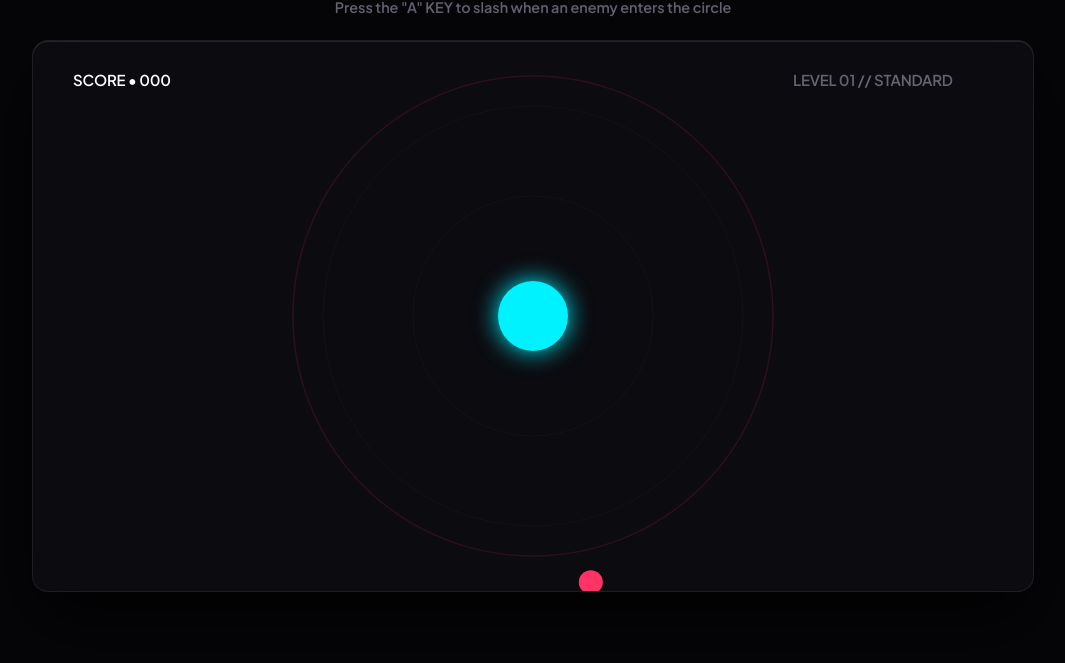
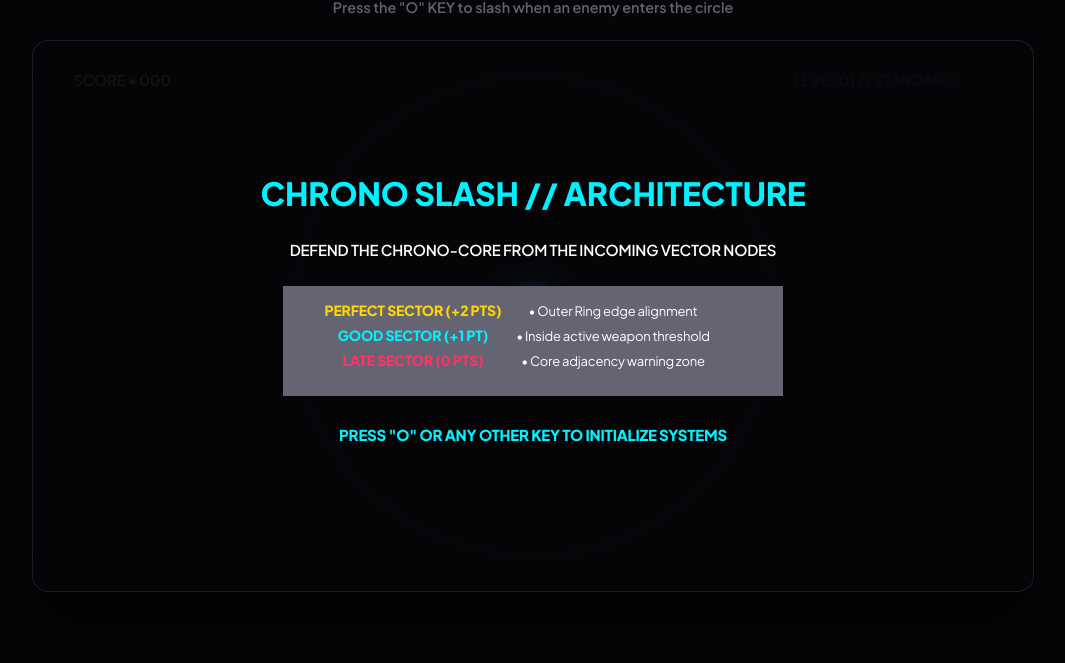
Before and after one commit to SubTomic1833/Chrono-Slash, a plain HTML site: page index.html in a window 1280 px wide. Shown: the part 137-800 px from the top of the page, without its empty margins (107-1172 px from the left). Drawn offline with Linux system fonts and the light colour scheme.

Commit message:
implemented instructions screen

```diff
--- a/index.html
+++ b/index.html
@@ -58,7 +58,7 @@
 
     <div class="header-container">
         <h1>Chrono Slash</h1>
-        <p>Press the "A" KEY to slash when an enemy enters the circle</p>
+        <p>Press the "O" KEY to slash when an enemy enters the circle</p>
     </div>
 
     <canvas id="gameCanvas" width="1000" height="550"></canvas>
@@ -80,7 +80,9 @@
         let shakeIntensity = 0;
         let shakeDecay = 0.9;
 
-        let isKeyALocked = false;
+        let isKeyOLocked = false;
+
+        let gameState = "START";
 
         const player = {
             x: canvas.width / 2,
@@ -92,22 +94,27 @@
         window.addEventListener('keydown', function(event) {
             event.preventDefault();
 
+            if (gameState === "START") {
+                gameState = "PLAYING";
+                return;
+            }
+
             if (gameOver) {
                 resetGame();
                 return;
             }
 
-            if (event.key === 'a' || event.key === 'A') {
-                if (isKeyALocked) return;
+            if (event.key === 'o' || event.key === 'O') {
+                if (isKeyOLocked) return;
 
                 handleSlash();
-                isKeyALocked = true;
+                isKeyOLocked = true;
             }
         });
 
         window.addEventListener('keyup', function(event) {
-            if (event.key === 'a' || event.key === 'A') {
-                isKeyALocked = false;
+            if (event.key === 'o' || event.key === 'O') {
+                isKeyOLocked = false;
             }
         });
 
@@ -202,7 +209,6 @@
                 angle: angle,
                 speed: speed,
                 radius: 12,
-                // NEW: Pass a custom individual offset tracker for wave oscillations
                 waveSeed: Math.random() * 1000
             });
         }
@@ -217,7 +223,7 @@
             frameCount = 0;
             currentLevel = 1;
             shakeIntensity = 0;
-            isKeyALocked = false;
+            isKeyOLocked = false;
         }
 
         function triggerShake(intensity) {
@@ -225,9 +231,9 @@
         }
 
         function update() {
-            frameCount++;
+            if (gameState === "PLAYING" && !gameOver) {
+                frameCount++;
 
-            if (!gameOver) {
                 if (score >= 50) {
                     currentLevel = 2;
                 }
@@ -294,14 +300,12 @@
                 for (let i = enemies.length - 1; i >= 0; i--) {
                     let enemy = enemies[i];
 
-                    // Base vector calculations driving toward the center point
                     let baseMoveX = Math.cos(enemy.angle) * enemy.speed;
                     let baseMoveY = Math.sin(enemy.angle) * enemy.speed;
 
                     if (currentLevel === 2) {
-                        // NEW: Inject wave manipulation. Calculates a perpendicular sidestepping shift vector using Math.sin
                         let waveFrequency = frameCount * 0.08 + enemy.waveSeed;
-                        let waveMagnitude = 1.8; // Distance sway multiplier
+                        let waveMagnitude = 1.8;
 
                         let perpendicularAngle = enemy.angle + Math.PI / 2;
                         let waveOffset = Math.sin(waveFrequency) * waveMagnitude;
@@ -309,7 +313,6 @@
                         enemy.x -= baseMoveX + Math.cos(perpendicularAngle) * waveOffset;
                         enemy.y -= baseMoveY + Math.sin(perpendicularAngle) * waveOffset;
                     } else {
-                        // Level 1 standard linear logic
                         enemy.x -= baseMoveX;
                         enemy.y -= baseMoveY;
                     }
@@ -442,6 +445,56 @@
                 canvasContext.textAlign = 'left';
             }
 
+            // INJECTED FOR STEP 3: Draw a terminal menu backdrop layer if game hasn't started yet
+            if (gameState === "START") {
+                canvasContext.fillStyle = 'rgba(6, 6, 9, 0.95)';
+                canvasContext.fillRect(0, 0, canvas.width, canvas.height);
+
+                canvasContext.textAlign = 'center';
+
+                // Game Title Header
+                canvasContext.fillStyle = '#00f2fe';
+                canvasContext.font = '800 32px "Plus Jakarta Sans", sans-serif';
+                canvasContext.fillText('CHRONO SLASH // ARCHITECTURE', canvas.width / 2, canvas.height / 2 - 110);
+
+                // Subheader breakdown instructions
+                canvasContext.fillStyle = '#ffffff';
+                canvasContext.font = '600 15px "Plus Jakarta Sans", sans-serif';
+                canvasContext.fillText('DEFEND THE CHRONO-CORE FROM THE INCOMING VECTOR NODES', canvas.width / 2, canvas.height / 2 - 60);
+
+                // Timing / Zone scoring references panel blocks
+                canvasContext.fillStyle = '#646473';
+                canvasContext.fillRect(canvas.width / 2 - 250, canvas.height / 2 - 30, 500, 110);
+
+                canvasContext.fillStyle = '#ffd700'; // Gold perfect
+                canvasContext.font = '800 14px "Plus Jakarta Sans", sans-serif';
+                canvasContext.fillText('PERFECT SECTOR (+2 PTS)', canvas.width / 2 - 120, canvas.height / 2 + 0);
+                canvasContext.fillStyle = '#ffffff';
+                canvasContext.font = '400 13px "Plus Jakarta Sans", sans-serif';
+                canvasContext.fillText('• Outer Ring edge alignment', canvas.width / 2 + 80, canvas.height / 2 + 0);
+
+                canvasContext.fillStyle = '#00f2fe'; // Cyan good
+                canvasContext.font = '800 14px "Plus Jakarta Sans", sans-serif';
+                canvasContext.fillText('GOOD SECTOR (+1 PT)', canvas.width / 2 - 120, canvas.height / 2 + 25);
+                canvasContext.fillStyle = '#ffffff';
+                canvasContext.font = '400 13px "Plus Jakarta Sans", sans-serif';
+                canvasContext.fillText('• Inside active weapon threshold', canvas.width / 2 + 80, canvas.height / 2 + 25);
+
+                canvasContext.fillStyle = '#ff3366'; // Crimson late
+                canvasContext.font = '800 14px "Plus Jakarta Sans", sans-serif';
+                canvasContext.fillText('LATE SECTOR (0 PTS)', canvas.width / 2 - 120, canvas.height / 2 + 50);
+                canvasContext.fillStyle = '#ffffff';
+                canvasContext.font = '400 13px "Plus Jakarta Sans", sans-serif';
+                canvasContext.fillText('• Core adjacency warning zone', canvas.width / 2 + 80, canvas.height / 2 + 50);
+
+                // Launch directive instruction flashing callout
+                canvasContext.fillStyle = '#00f2fe';
+                canvasContext.font = '800 15px "Plus Jakarta Sans", sans-serif';
+                canvasContext.fillText('PRESS "O" OR ANY OTHER KEY TO INITIALIZE SYSTEMS', canvas.width / 2, canvas.height / 2 + 125);
+
+                canvasContext.textAlign = 'left';
+            }
+
             canvasContext.restore();
         }
 
```
